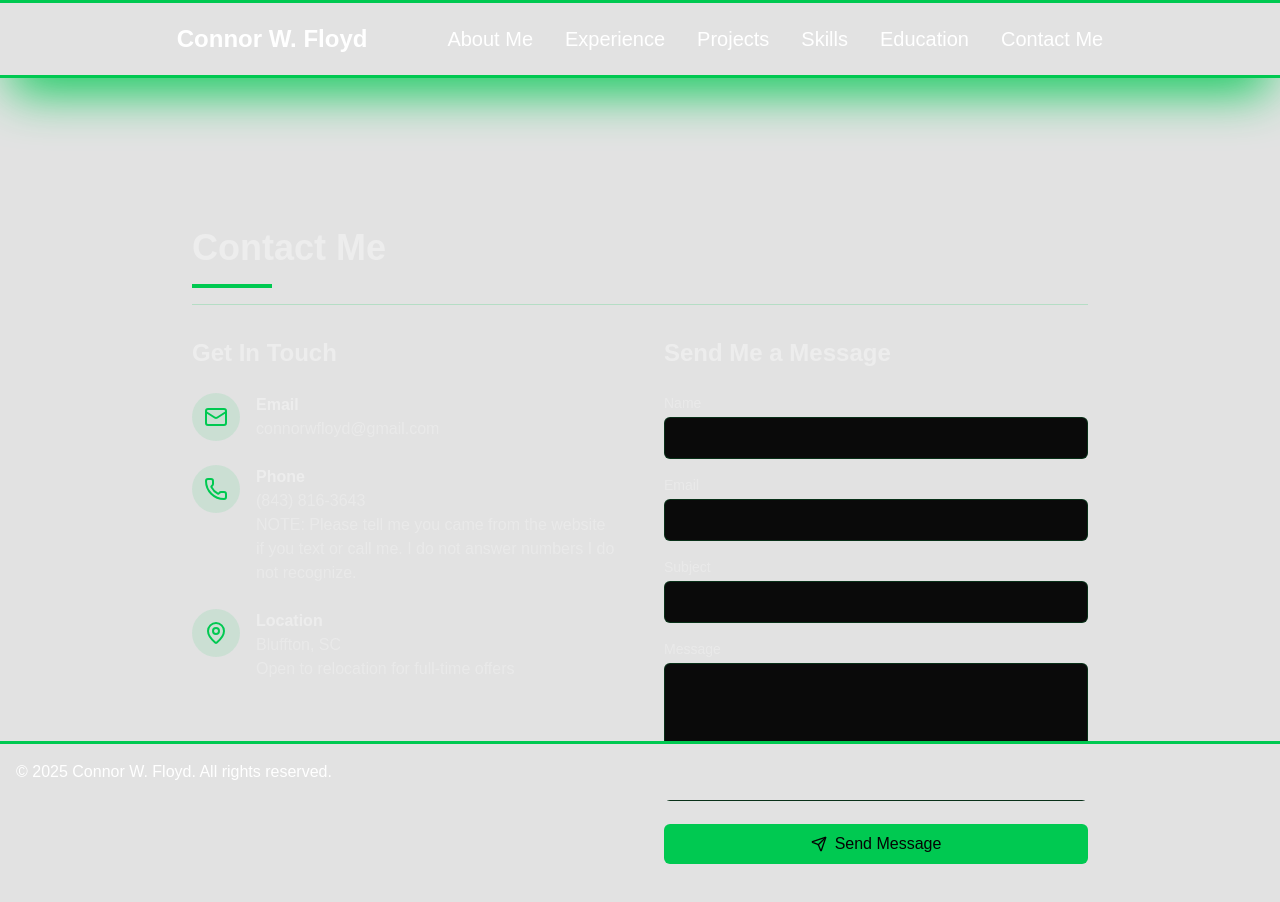
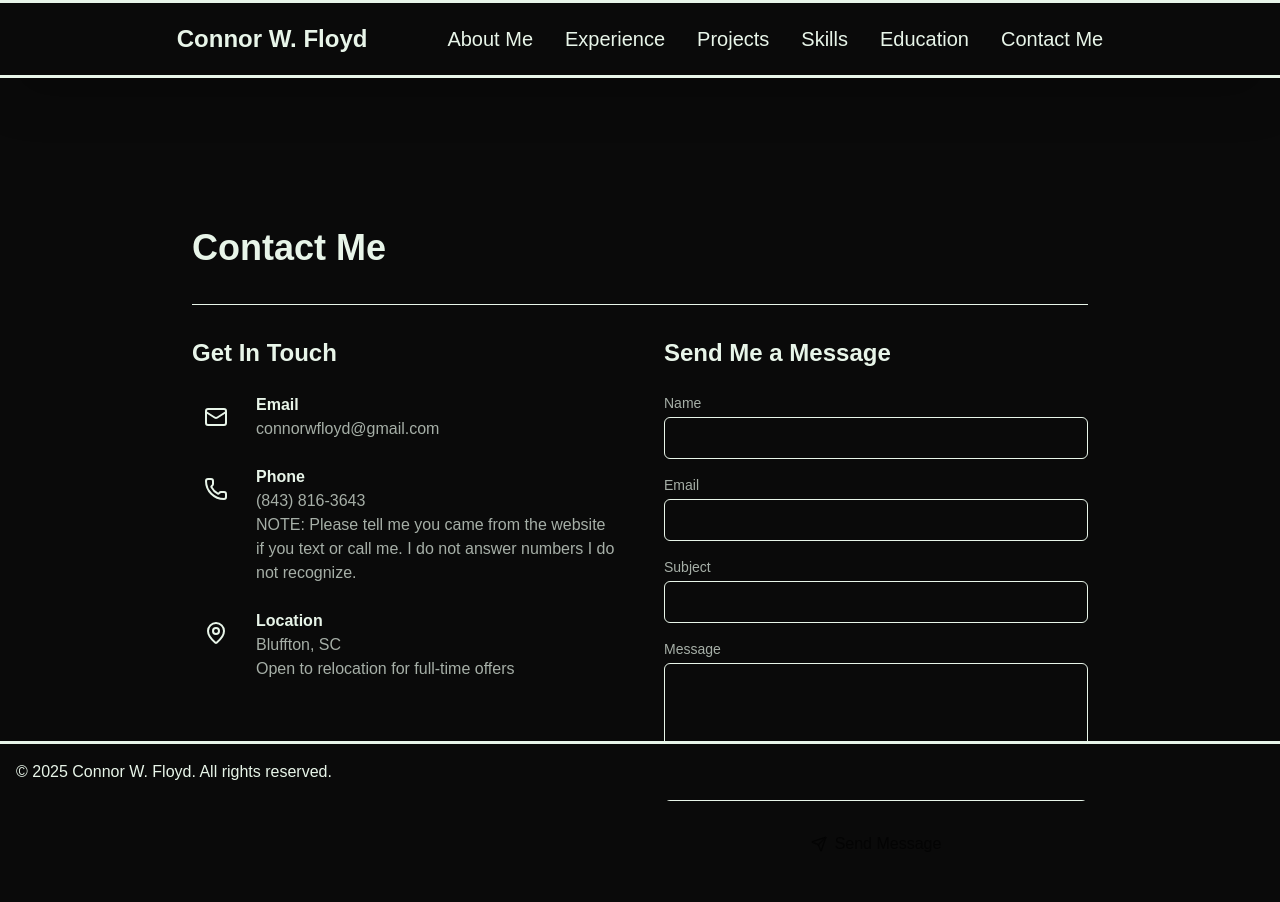
Before and after one commit to xenoyle/portfolio-v2, a Next.js app: page /contact in a window 1280 px wide. Shown: the top 902 px of the page. Built offline with nearby package versions, Linux system fonts and the light colour scheme.

Commit message:
refactored css colors with css variables

```diff
--- a/src/app/components/Footer.tsx
+++ b/src/app/components/Footer.tsx
@@ -2,7 +2,7 @@
 
 export default function Footer() {
     return (
-        <footer className="fixed bottom-0 left-0 right-0 w-full bg-background text-white align-middle p-4 z-50 border-t-3 border-green-500">
+        <footer className="fixed bottom-0 left-0 right-0 w-full bg-background text-foreground align-middle p-4 z-50 border-t-3 border-accent">
             <div className="container">
                 <p>&copy; {new Date().getFullYear()} Connor W. Floyd. All rights reserved.</p>
             </div>
--- a/src/app/components/Header.tsx
+++ b/src/app/components/Header.tsx
@@ -2,12 +2,12 @@ import Link from 'next/link';
 
 export default function Header() {
   return (
-    <header className="fixed top-0 z-50 items-center px-8 py-5 bg-background shadow-green-500 shadow-2xl w-full border-t-3 border-b-3 border-green-500 justify-center flex flex-row gap-20">
-      <div className="text-2xl font-bold text-white">
+    <header className="fixed top-0 z-50 items-center px-8 py-5 bg-background shadow-accent shadow-2xl w-full border-t-3 border-b-3 border-accent justify-center flex flex-row gap-20">
+      <div className="text-2xl font-bold text-foreground">
         <Link href="/">Connor W. Floyd</Link>
       </div>
       <nav className="">
-        <ul className="flex space-x-8 text-white text-xl">
+        <ul className="flex space-x-8 text-foreground text-xl">
           <li>
             <Link href="/about" rel="noopener noreferrer">
               About Me
--- a/src/app/contact/page.tsx
+++ b/src/app/contact/page.tsx
@@ -63,45 +63,45 @@ export default function Contact() {
       <Header />
       <main className="container mx-auto px-4 py-16 row-start-2">
         <div className="max-w-4xl mx-auto">
-          <div className="mb-8 border-b border-green-500/20 pb-4">
-            <h1 className="text-3xl md:text-4xl font-bold text-[#ededed]">Contact Me</h1>
-            <div className="h-1 w-20 bg-green-500 mt-4"></div>
+          <div className="mb-8 border-b border-accent/20 pb-4">
+            <h1 className="text-3xl md:text-4xl font-bold text-foreground">Contact Me</h1>
+            <div className="h-1 w-20 bg-accent mt-4"></div>
           </div>
 
           <div className="grid md:grid-cols-2 gap-12">
             {/* Contact Information Section */}
             <div>
-              <h2 className="text-2xl font-bold mb-6 text-[#ededed]">Get In Touch</h2>
+              <h2 className="text-2xl font-bold mb-6 text-foreground">Get In Touch</h2>
               <div className="space-y-6">
                 <div className="flex items-start">
-                  <div className="bg-green-500/10 p-3 rounded-full mr-4">
-                    <Mail className="h-6 w-6 text-green-500" />
+                  <div className="bg-accent/10 p-3 rounded-full mr-4">
+                    <Mail className="h-6 w-6 text-accent" />
                   </div>
                   <div>
-                    <h3 className="font-semibold text-[#ededed]">Email</h3>
-                    <p className="text-[#ededed]/70">connorwfloyd@gmail.com</p>
+                    <h3 className="font-semibold text-foreground">Email</h3>
+                    <p className="text-foreground/70">connorwfloyd@gmail.com</p>
                   </div>
                 </div>
                 <div className="flex items-start">
-                  <div className="bg-green-500/10 p-3 rounded-full mr-4">
-                    <Phone className="h-6 w-6 text-green-500" />
+                  <div className="bg-accent/10 p-3 rounded-full mr-4">
+                    <Phone className="h-6 w-6 text-accent" />
                   </div>
                   <div>
-                    <h3 className="font-semibold text-[#ededed]">Phone</h3>
-                    <p className="text-[#ededed]/70">(843) 816-3643</p>
-                    <p className="text-[#ededed]/70">
+                    <h3 className="font-semibold text-foreground">Phone</h3>
+                    <p className="text-foreground/70">(843) 816-3643</p>
+                    <p className="text-foreground/70">
                       NOTE: Please tell me you came from the website if you text or call me. I do not answer numbers I do not recognize.
                     </p>
                   </div>
                 </div>
                 <div className="flex items-start">
-                  <div className="bg-green-500/10 p-3 rounded-full mr-4">
-                    <MapPin className="h-6 w-6 text-green-500" />
+                  <div className="bg-accent/10 p-3 rounded-full mr-4">
+                    <MapPin className="h-6 w-6 text-accent" />
                   </div>
                   <div>
-                    <h3 className="font-semibold text-[#ededed]">Location</h3>
-                    <p className="text-[#ededed]/70">Bluffton, SC</p>
-                    <p className="text-[#ededed]/70">Open to relocation for full-time offers</p>
+                    <h3 className="font-semibold text-foreground">Location</h3>
+                    <p className="text-foreground/70">Bluffton, SC</p>
+                    <p className="text-foreground/70">Open to relocation for full-time offers</p>
                   </div>
                 </div>
               </div>
@@ -109,10 +109,10 @@ export default function Contact() {
 
             {/* Contact Form Section */}
             <div>
-              <h2 className="text-2xl font-bold mb-6 text-[#ededed]">Send Me a Message</h2>
+              <h2 className="text-2xl font-bold mb-6 text-foreground">Send Me a Message</h2>
               <form onSubmit={handleSubmit} className="space-y-4">
                 <div>
-                  <label htmlFor="name" className="block text-sm font-medium text-[#ededed]/70 mb-1">
+                  <label htmlFor="name" className="block text-sm font-medium text-foreground/70 mb-1">
                     Name
                   </label>
                   <input
@@ -122,11 +122,11 @@ export default function Contact() {
                     value={formData.name}
                     onChange={handleChange}
                     required
-                    className="w-full px-4 py-2 bg-[#0a0a0a] border border-green-500/20 rounded-md focus:outline-none focus:ring-2 focus:ring-green-500 focus:border-transparent text-[#ededed]"
+                    className="w-full px-4 py-2 bg-background border border-accent/20 rounded-md focus:outline-none focus:ring-2 focus:ring-accent focus:border-transparent text-foreground"
                   />
                 </div>
                 <div>
-                  <label htmlFor="email" className="block text-sm font-medium text-[#ededed]/70 mb-1">
+                  <label htmlFor="email" className="block text-sm font-medium text-foreground/70 mb-1">
                     Email
                   </label>
                   <input
@@ -136,11 +136,11 @@ export default function Contact() {
                     value={formData.email}
                     onChange={handleChange}
                     required
-                    className="w-full px-4 py-2 bg-[#0a0a0a] border border-green-500/20 rounded-md focus:outline-none focus:ring-2 focus:ring-green-500 focus:border-transparent text-[#ededed]"
+                    className="w-full px-4 py-2 bg-background border border-accent/20 rounded-md focus:outline-none focus:ring-2 focus:ring-accent focus:border-transparent text-foreground"
                   />
                 </div>
                 <div>
-                  <label htmlFor="subject" className="block text-sm font-medium text-[#ededed]/70 mb-1">
+                  <label htmlFor="subject" className="block text-sm font-medium text-foreground/70 mb-1">
                     Subject
                   </label>
                   <input
@@ -150,11 +150,11 @@ export default function Contact() {
                     value={formData.subject}
                     onChange={handleChange}
                     required
-                    className="w-full px-4 py-2 bg-[#0a0a0a] border border-green-500/20 rounded-md focus:outline-none focus:ring-2 focus:ring-green-500 focus:border-transparent text-[#ededed]"
+                    className="w-full px-4 py-2 bg-background border border-accent/20 rounded-md focus:outline-none focus:ring-2 focus:ring-accent focus:border-transparent text-foreground"
                   />
                 </div>
                 <div>
-                  <label htmlFor="message" className="block text-sm font-medium text-[#ededed]/70 mb-1">
+                  <label htmlFor="message" className="block text-sm font-medium text-foreground/70 mb-1">
                     Message
                   </label>
                   <textarea
@@ -164,13 +164,13 @@ export default function Contact() {
                     onChange={handleChange}
                     required
                     rows={5}
-                    className="w-full px-4 py-2 bg-[#0a0a0a] border border-green-500/20 rounded-md focus:outline-none focus:ring-2 focus:ring-green-500 focus:border-transparent text-[#ededed]"
+                    className="w-full px-4 py-2 bg-background border border-accent/20 rounded-md focus:outline-none focus:ring-2 focus:ring-accent focus:border-transparent text-foreground"
                   ></textarea>
                 </div>
                 <button
                   type="submit"
                   disabled={isSubmitting}
-                  className="flex items-center justify-center w-full px-4 py-2 bg-green-500 text-[#040404] font-medium rounded-md hover:bg-green-600 focus:outline-none focus:ring-2 focus:ring-green-500 focus:ring-offset-2 focus:ring-offset-[#040404] transition-colors disabled:opacity-70"
+                  className="flex items-center justify-center w-full px-4 py-2 bg-accent text-[#040404] font-medium rounded-md hover:bg-green-600 focus:outline-none focus:ring-2 focus:ring-accent focus:ring-offset-2 focus:ring-offset-[#040404] transition-colors disabled:opacity-70"
                 >
                   {isSubmitting ? (
                     <span>Sending...</span>
@@ -182,7 +182,7 @@ export default function Contact() {
                   )}
                 </button>
                 {submitMessage && (
-                  <div className="mt-4 p-3 bg-green-500/10 border border-green-500/20 rounded-md text-green-500">
+                  <div className="mt-4 p-3 bg-accent/10 border border-accent/20 rounded-md text-accent">
                     {submitMessage}
                   </div>
                 )}
--- a/src/app/globals.css
+++ b/src/app/globals.css
@@ -1,8 +1,9 @@
 @import "tailwindcss";
 
 :root {
-  --background: #e2e2e2;
-  --foreground: #171717;
+  --background: #0a0a0a;
+  --foreground: #e8f5e9;
+  --accent: #4caf50;
 }
 
 @theme inline {
@@ -12,13 +13,6 @@
   --font-mono: var(--font-ibm-plex-mono);
 }
 
-@media (prefers-color-scheme: dark) {
-  :root {
-    --background: #0a0a0a;
-    --foreground: #ededed;
-  }
-}
-
 body {
   background: var(--background);
   color: var(--foreground);
--- a/src/app/page.tsx
+++ b/src/app/page.tsx
@@ -10,10 +10,10 @@ export default function Home() {
     <div className="grid grid-rows-[20px_1fr_20px] items-center justify-items-center p-8 pb-20 gap-16 sm:p-20 font-[family-name:var(--font-ibm-plex-sans)]">
       <Header />
       <main className="flex flex-col gap-[32px] row-start-2 items-center sm:items-start">
-        <div className="bg-background text-white">
+        <div className="bg-background text-foreground">
           <div className="container mx-auto px-4 py-4 md:py-6">
             <div className="flex flex-col items-center justify-center space-y-8 text-center">
-              <div className="w-64 h-64 md:w-96 md:h-96 relative overflow-hidden border-4 border-green-500 shadow-lg rounded-4xl">
+              <div className="w-64 h-64 md:w-96 md:h-96 relative overflow-hidden border-4 border-accent shadow-lg rounded-4xl">
                 <Image
                   src="/headshot.jpg"
                   alt="Profile Picture"
@@ -24,7 +24,7 @@ export default function Home() {
               <h1 className="text-4xl md:text-6xl font-bold tracking-tight">
                 Welcome to My Portfolio
               </h1>
-              <p className="text-xl md:text-2xl max-w-2xl mx-auto text-green-50">
+              <p className="text-xl md:text-2xl max-w-2xl mx-auto text-foreground">
                 My name is Connor W. Floyd, and I&apos;m a Junior Computational Science student currently enrolled
                 in USCB and graduating in Spring 2026.
               </p>
```
Also changed, not shown: src/app/about/page.tsx (+8 -8 lines), src/app/components/NavigationCard.tsx (+4 -3 lines), src/app/education/page.tsx (+11 -11 lines), src/app/experience/page.tsx (+10 -10 lines), src/app/projects/page.tsx (+11 -11 lines), src/app/skills/page.tsx (+9 -9 lines).
